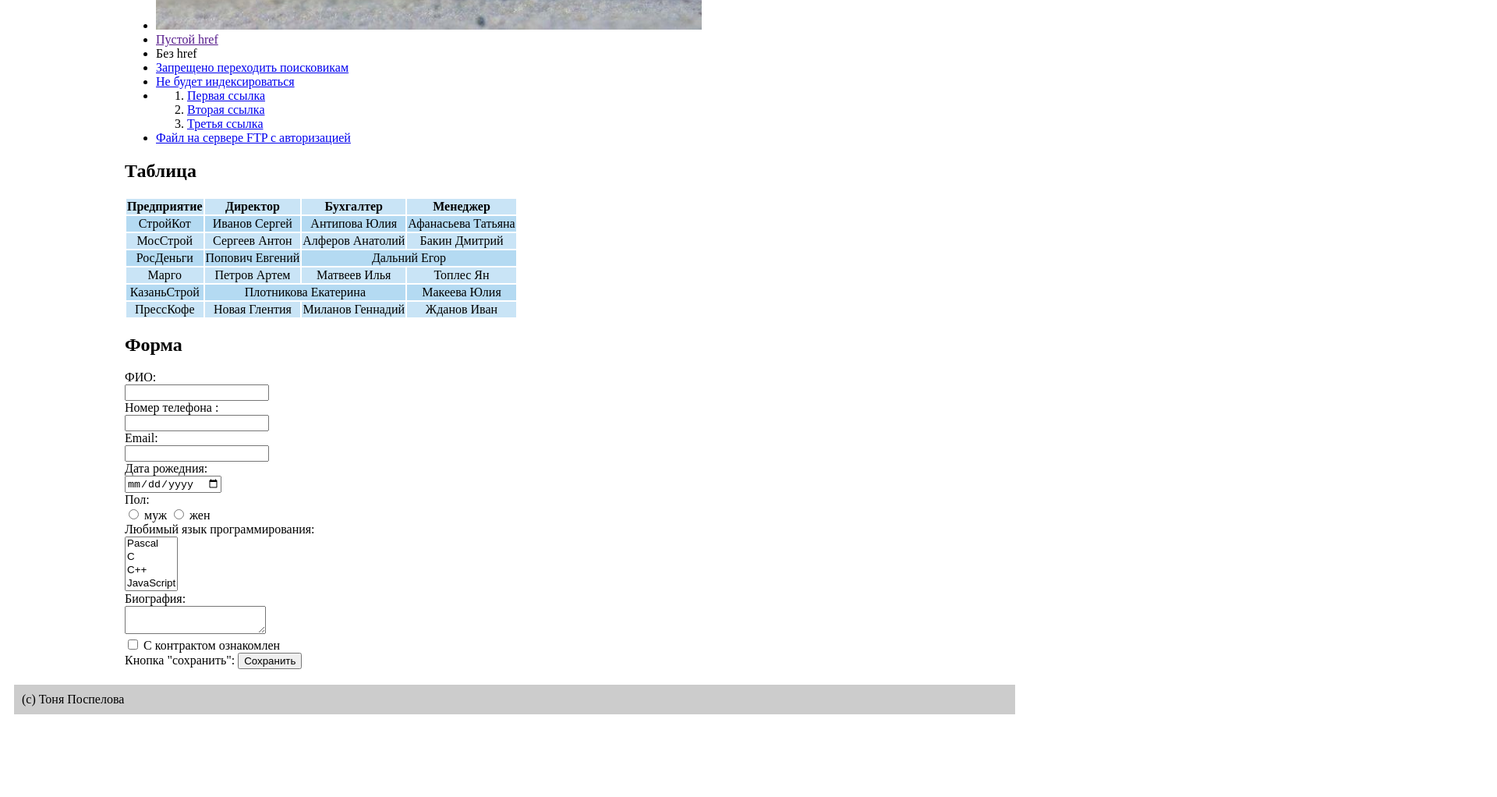
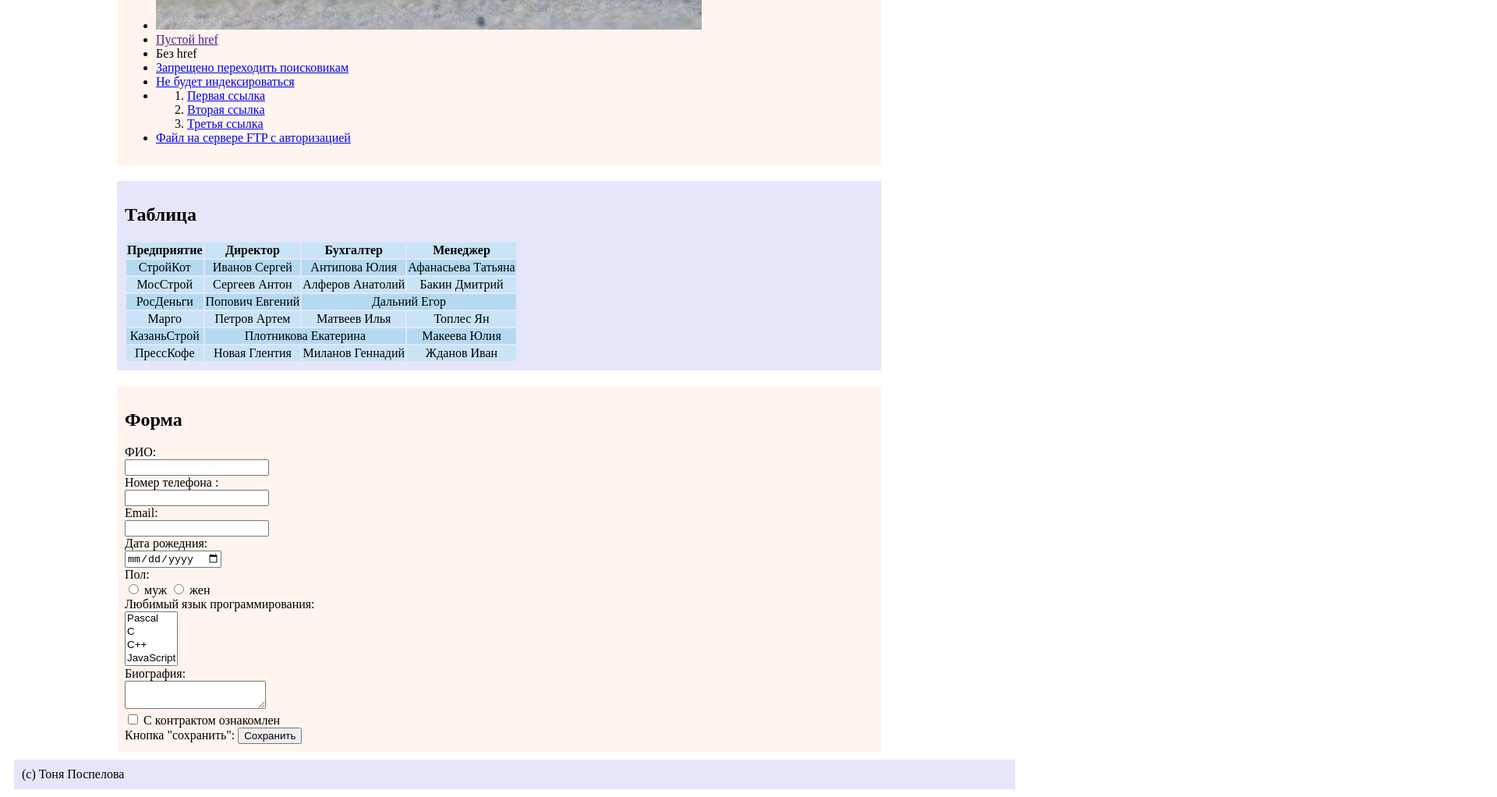
Before and after one commit to elfarr/elfarr.github.io, a plain HTML site: page task2/index2.html in a window 1280 px wide. Shown: the part 1352-2374 px from the top of the page at 78% size, 1920 px wide, since content can reach past the window. Before the commit the page ends 2278 px from the top, so only its background shows below. Drawn offline with Linux system fonts and the light colour scheme.

Commit message:
change colours

```diff
--- a/task2/index2.html
+++ b/task2/index2.html
@@ -47,6 +47,8 @@
     </ol></li>
     <li><a href="ftp://user:password@example.com/myfile.zip">Файл на сервере FTP с авторизацией</a></li>
 </ul>
+</div>
+<div class = "table">
 <h2>Таблица</h2>
 <table>
     <tr>
@@ -90,6 +92,8 @@
         <td>Жданов Иван</td>
       </tr>
   </table>
+</div>
+<div class = "form">
 <h2>Форма</h2>
 <form>
       <label>
--- a/task2/style.css
+++ b/task2/style.css
@@ -17,19 +17,26 @@
 }
 
 header{
-    width:200%; background-color:#ccc; padding: 10px; height:120px;
+    width:100%; background-color:#E6E6FA; padding: 10px; height:120px;
 }
 
 footer{
-    width:100%; background-color:#ccc; padding: 10px; margin: 10px;
+    width:100%; background-color:#ccc; padding: 10px; margin: 10px; background:  #E6E6FA;
 }
-div.content {
+div {
+  max-width:960px; margin: 0 auto ; margin-top:20px; padding:10px;
 
-    max-width:960px; margin: 0 auto ; margin-top:20px; padding:10px;
+}
+.content, .form {
+
+   background-color: #FFF5EE;
 }
 nav {
-  background-color:#ddd; padding:10px;
+  background-color:#FFF5EE; padding:10px;
 }
 table {
   text-align: center;
 }
+.table {
+ background-color: #E6E6FA ;
+}
```
